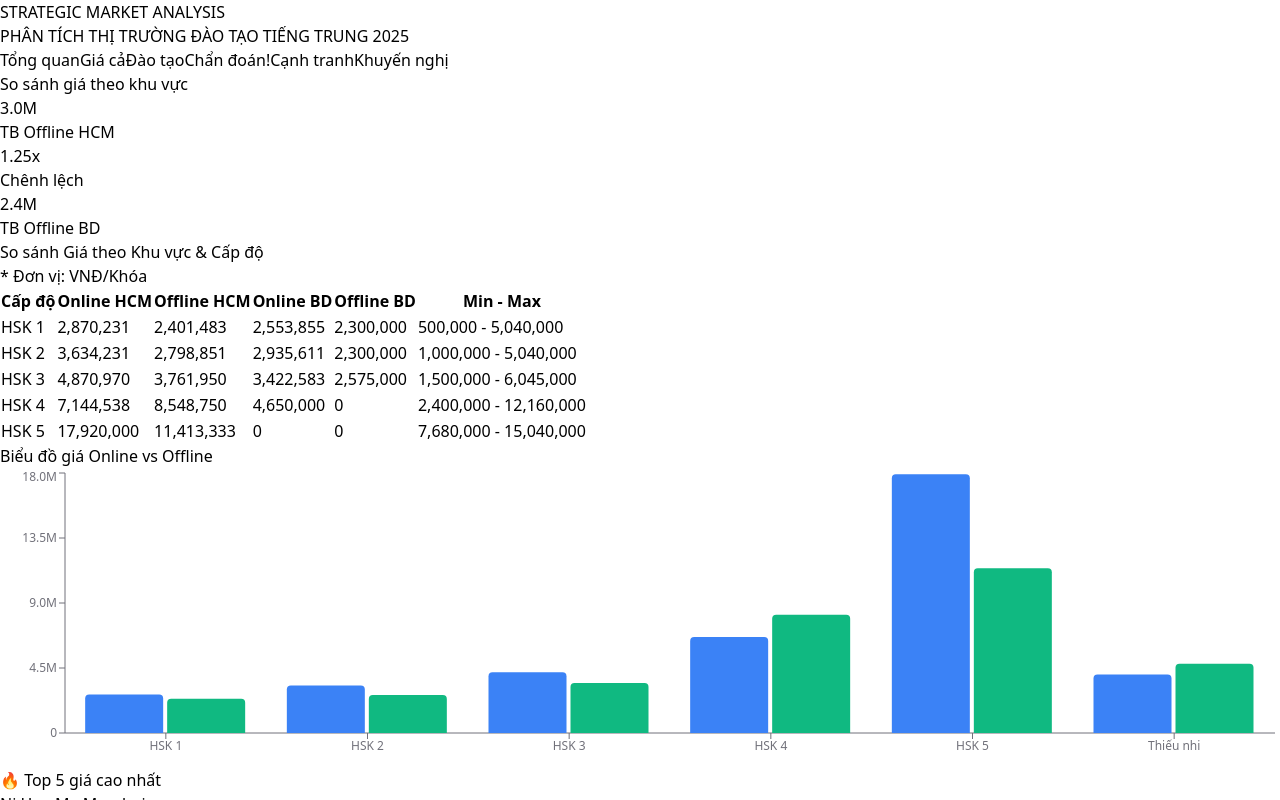
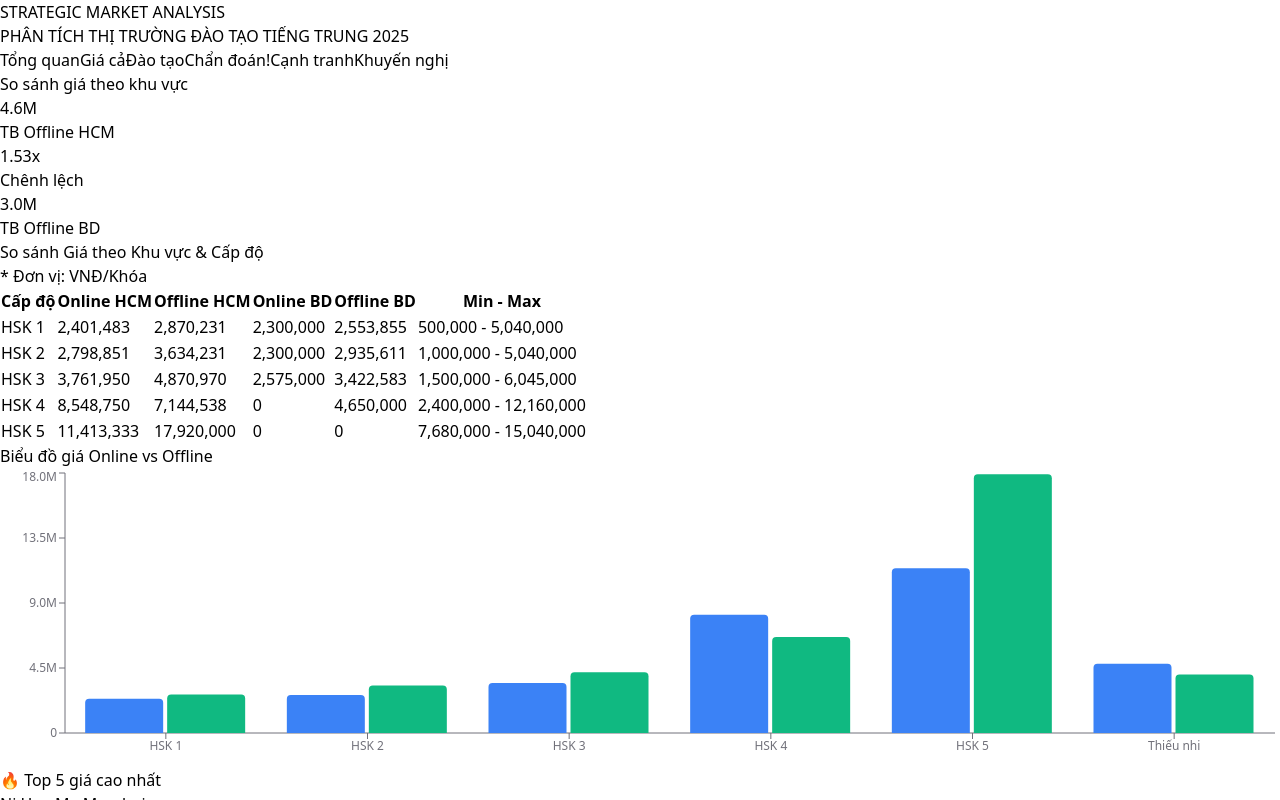
Before and after one commit to dangdailoi/SHZ-CHUYENMON, a React (Vite) app: page / in a window 1280 px wide. Both pictures are taken after a click on the button "Giá cả". Shown: the top 800 px of the page. Built offline with nearby package versions, Linux system fonts and the light colour scheme.

Commit message:
Update MarketResearchDashboard.jsx

```diff
--- a/src/components/MarketResearchDashboard.jsx
+++ b/src/components/MarketResearchDashboard.jsx
@@ -3,11 +3,11 @@ import { BarChart, Bar, XAxis, YAxis, Tooltip, ResponsiveContainer, PieChart, Pi
 import { GraduationCap, Shield, BookOpen, Award, Globe, AlertTriangle, CheckCircle, XCircle, Eye, ArrowRight, Lightbulb, Zap, ThumbsUp, ThumbsDown, ChevronDown, ChevronRight } from "lucide-react";
 
 const priceData = [
-  { level:"HSK 1", onlineHCM:2870231, offlineHCM:2401483, onlineBD:2553855, offlineBD:2300000, min:500000,  max:5040000  },
-  { level:"HSK 2", onlineHCM:3634231, offlineHCM:2798851, onlineBD:2935611, offlineBD:2300000, min:1000000, max:5040000  },
-  { level:"HSK 3", onlineHCM:4870970, offlineHCM:3761950, onlineBD:3422583, offlineBD:2575000, min:1500000, max:6045000  },
-  { level:"HSK 4", onlineHCM:7144538, offlineHCM:8548750, onlineBD:4650000, offlineBD:0, min:2400000, max:12160000 },
-  { level:"HSK 5", onlineHCM:17920000,offlineHCM:11413333,onlineBD:0,offlineBD:0,min:7680000, max:15040000 },
+  { level:"HSK 1", onlineHCM:2401483, offlineHCM:2870231, onlineBD:2300000, offlineBD:2553855, min:500000,  max:5040000 },
+  { level:"HSK 2", onlineHCM:2798851, offlineHCM:3634231, onlineBD:2300000, offlineBD:2935611, min:1000000, max:5040000 },
+  { level:"HSK 3", onlineHCM:3761950, offlineHCM:4870970, onlineBD:2575000, offlineBD:3422583, min:1500000, max:6045000 },
+  { level:"HSK 4", onlineHCM:8548750, offlineHCM:7144538, onlineBD:0, offlineBD:4650000, min:2400000, max:12160000 },
+  { level:"HSK 5", onlineHCM:11413333, offlineHCM:17920000, onlineBD:0, offlineBD:0, min:7680000, max:15040000 },
 ];
 
 const data = {
@@ -27,12 +27,12 @@ const data = {
     { name:"Khác",    count:14, percent:8,  color:"#6b7280" },
   ],
   priceByLevel: [
-    { level: "HSK 1", online: 2662235, offline: 2366379 },
-    { level: "HSK 2", online: 3282609, offline: 2626404 },
-    { level: "HSK 3", online: 4200887, offline: 3453300 },
-    { level: "HSK 4", online: 6651812, offline: 8195000 },
-    { level: "HSK 5", online: 17920000, offline: 11413333 },
-    { level: "Thiếu nhi", online: 4045000, offline: 4800000},
+    { level: "HSK 1", online: 2366379, offline: 2662235 },
+    { level: "HSK 2", online: 2626404, offline: 3282609 },
+    { level: "HSK 3", online: 3453300, offline: 4200887 },
+    { level: "HSK 4", online: 8195000, offline: 6651812 },
+    { level: "HSK 5", online: 11413333, offline: 17920000 },
+    { level: "Thiếu nhi", online: 4800000, offline: 4045000 },
   ],
   curriculum:[
     { name:"HSK chuẩn",    percent:42, count:75 },
@@ -460,18 +460,18 @@ export default function ChineseMarketDashboard() {
               <h2 className="text-lg font-semibold text-white mb-6">So sánh giá theo khu vực</h2>
               <div className="grid grid-cols-3 gap-8 text-center">
                 <div>
-                  <div className="text-3xl font-bold text-blue-400">3.0M</div>
+                  <div className="text-3xl font-bold text-blue-400">4.6M</div>
                   <div className="text-sm text-zinc-400">TB Offline HCM</div>
                   {/* <div className="text-xs text-zinc-600 mt-1">105K/giờ</div> */}
                 </div>
                 <div className="flex items-center justify-center">
                   <div>
-                    <div className="text-2xl font-bold text-amber-400">1.25x</div>
+                    <div className="text-2xl font-bold text-amber-400">1.53x</div>
                     <div className="text-xs text-zinc-500">Chênh lệch</div>
                   </div>
                 </div>
                 <div>
-                  <div className="text-3xl font-bold text-rose-400">2.4M</div>
+                  <div className="text-3xl font-bold text-rose-400">3.0M</div>
                   <div className="text-sm text-zinc-400">TB Offline BD</div>
                   {/* <div className="text-xs text-zinc-600 mt-1">62K/giờ</div> */}
                 </div>
```
